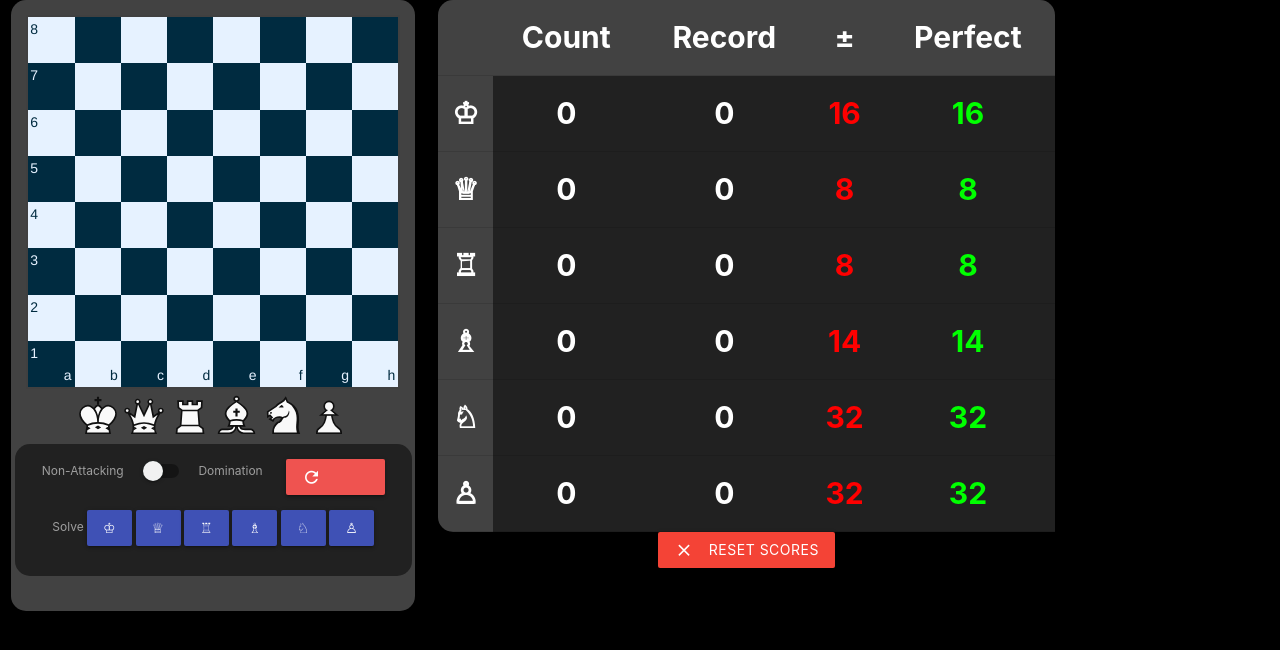
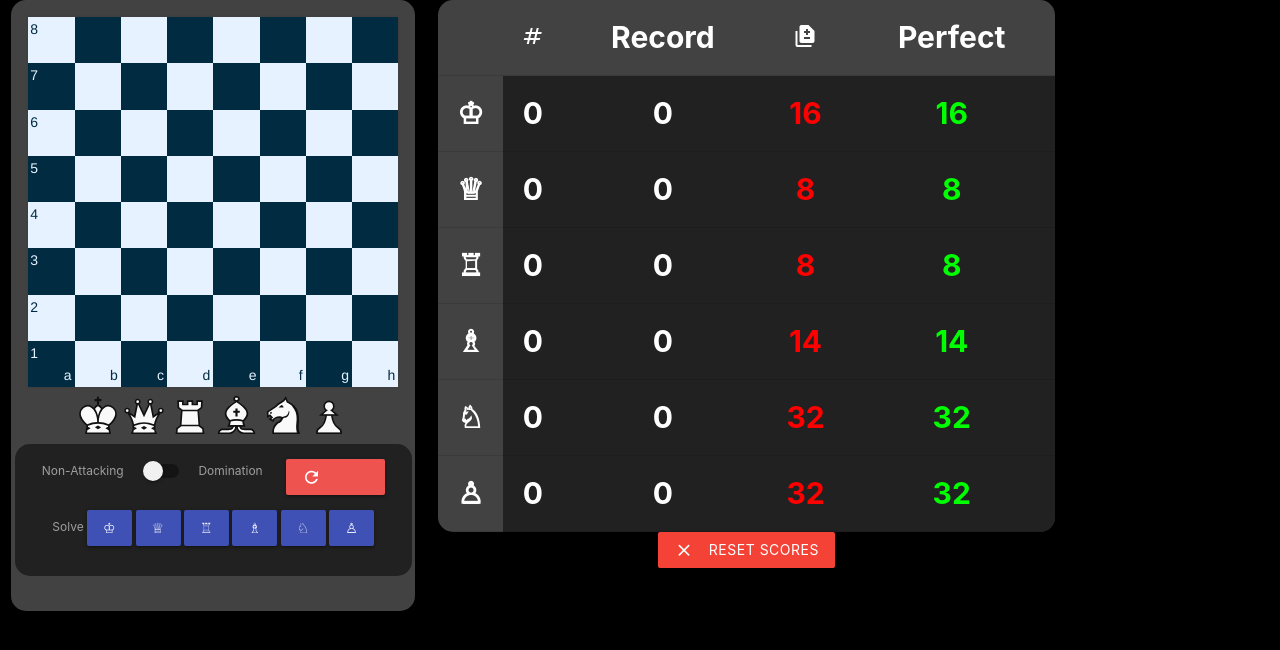
Before and after one commit to IHTFY/chess-domination, a plain HTML site: page index.html in a window 1280 px wide. Drawn offline with Linux system fonts and the light colour scheme.

Commit message:
more icons

```diff
--- a/index.html
+++ b/index.html
@@ -109,9 +109,9 @@
           <thead>
             <tr>
               <th></th>
-              <th>Count</th>
+              <th><i class="material-icons">numbers</i></th>
               <th>Record</th>
-              <th>±</th>
+              <th><i class="material-icons">difference</i></th>
               <th>Perfect</th>
             </tr>
           </thead>
--- a/style/global.css
+++ b/style/global.css
@@ -20,6 +20,7 @@
   border-radius: 1rem;
   font-size: 2rem;
   font-weight: 700;
+  overflow: hidden;
 }
 
 [id*="Possible"] {
```
